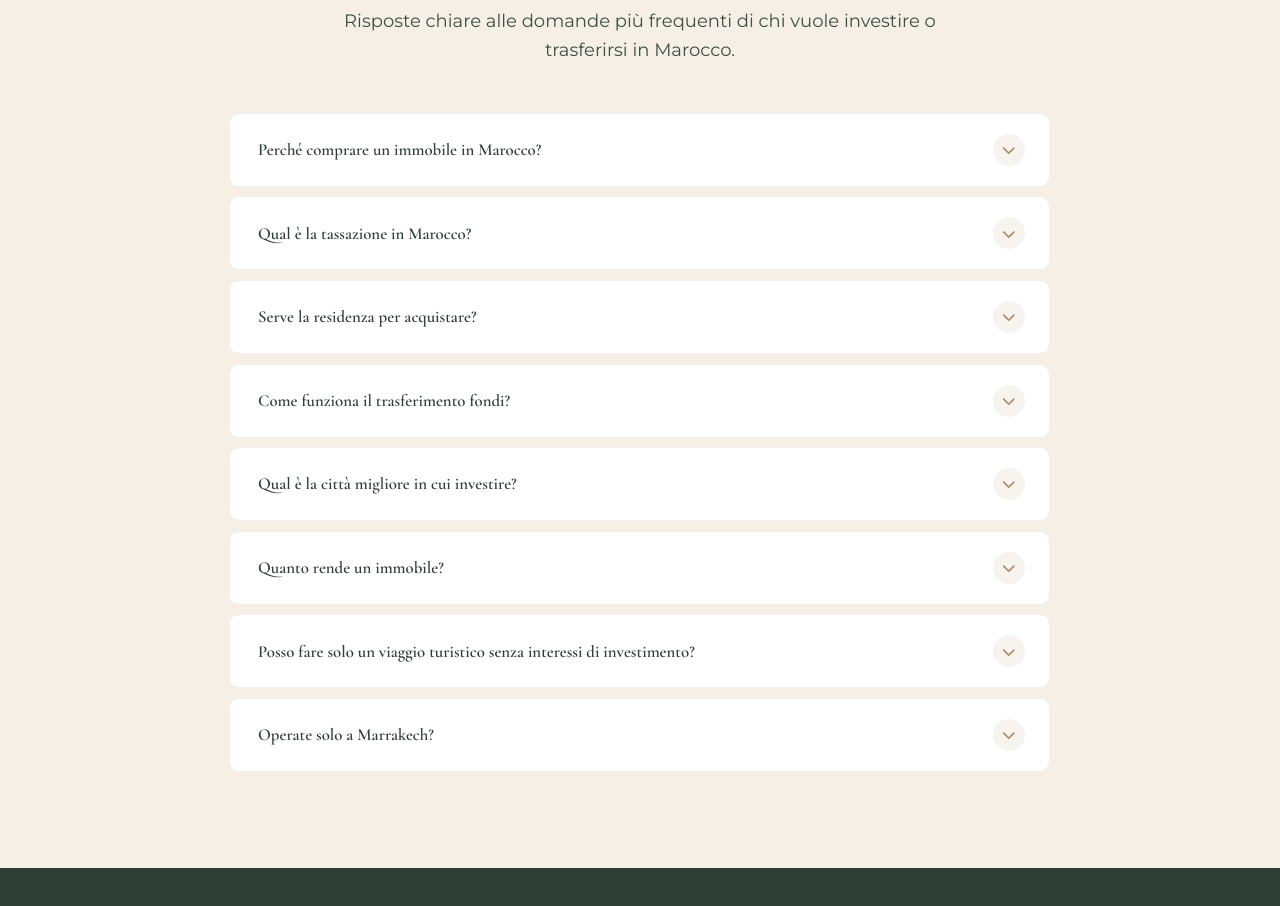
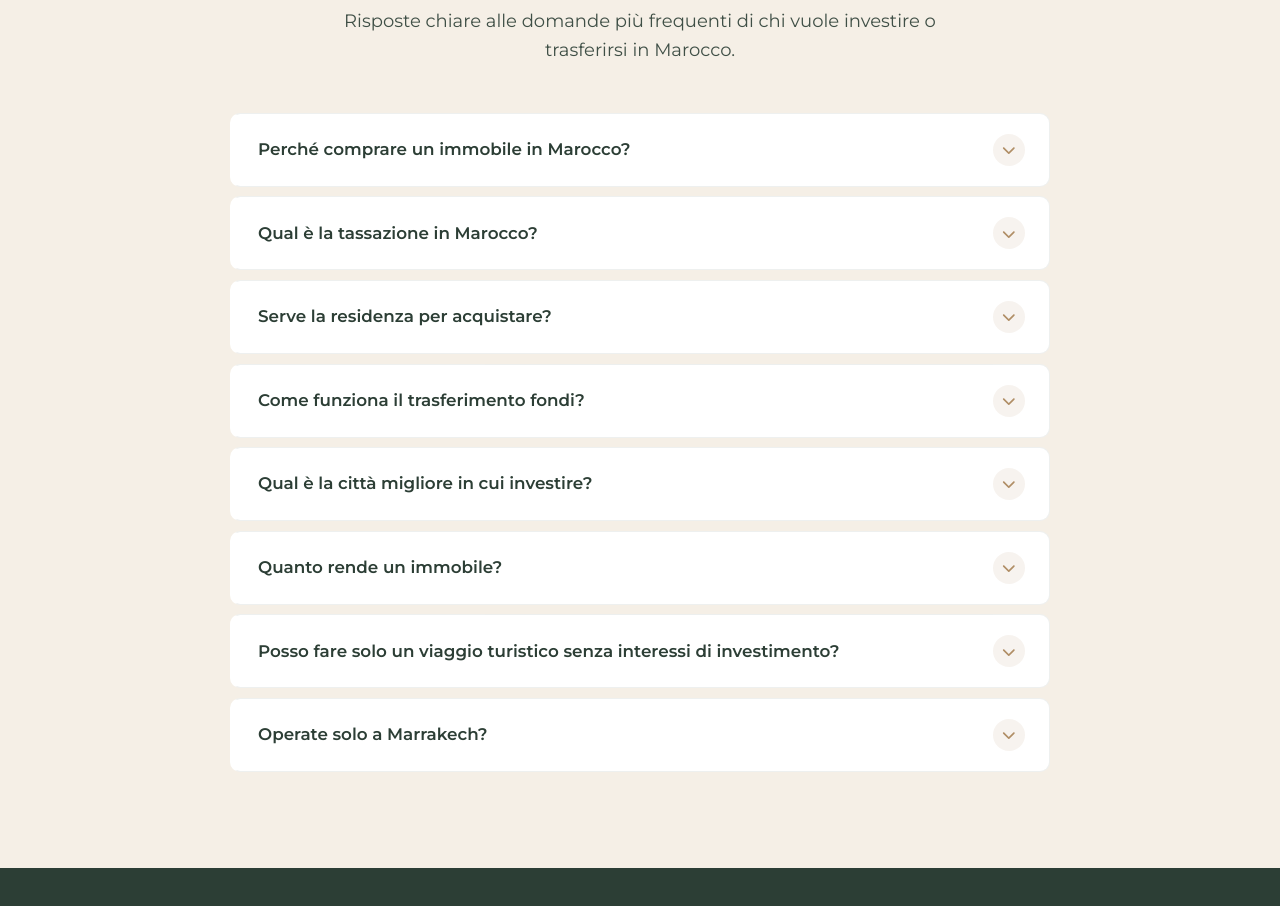
Before and after one commit to KarimAttat/bled-living, a React (Vite) app: page / in a window 1280 px wide. Shown: the part 6600-7506 px from the top of the page. Built offline with nearby package versions, Linux system fonts and the light colour scheme.

Commit message:
Update FAQ question font to body font

```diff
--- a/src/styles/components.css
+++ b/src/styles/components.css
@@ -725,6 +725,7 @@
 }
 
 .faq-question {
+  font-family: var(--font-body);
   font-size: 1.05rem;
   color: var(--color-primary);
   font-weight: 600;
```
Also changed, not shown: 4 other files (tests, documents, lock files or other folders).
